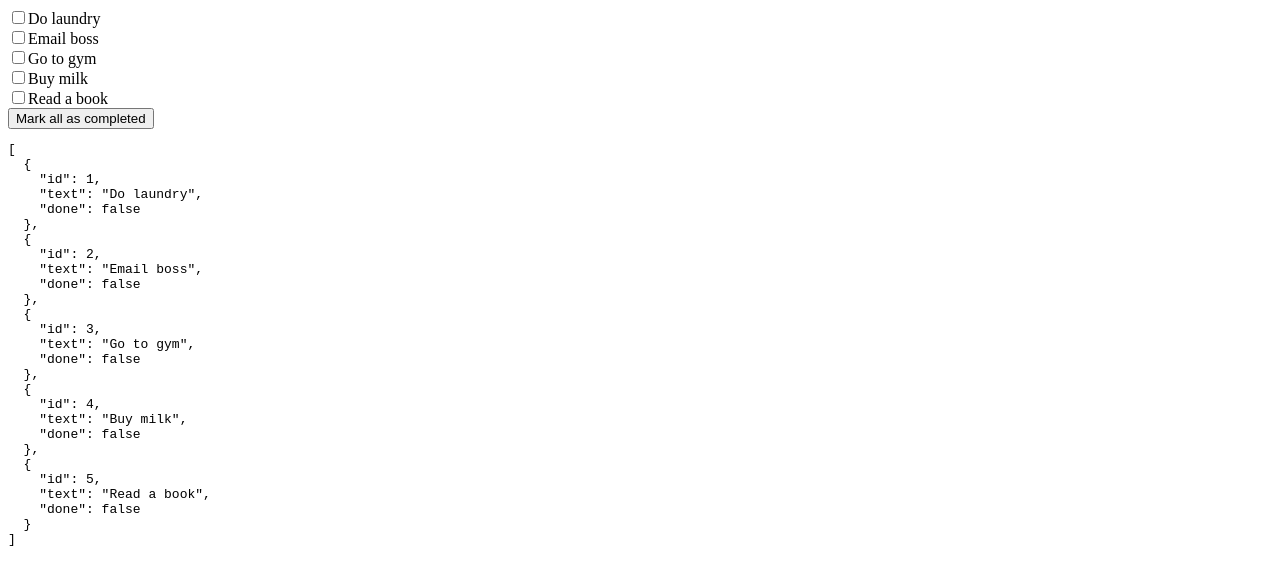
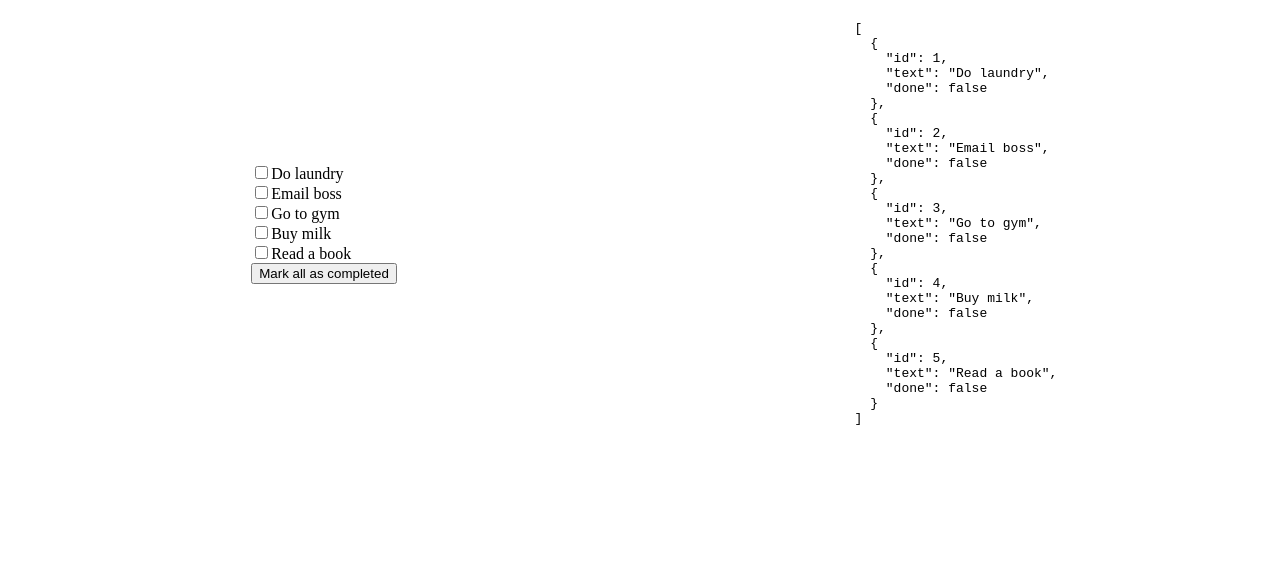
Before and after one commit to hurifajri/kudulis, a React (Create React App) app: page / in a window 1280 px wide. Shown: the top 584 px of the page. Built offline with nearby package versions, Linux system fonts and the light colour scheme.

Commit message:
Add style

```diff
--- a/src/App.tsx
+++ b/src/App.tsx
@@ -99,6 +99,8 @@ const App = function () {
   };
 
   return (
+    <div className="container" style={styles.flexCenter}>
+      <div style={{ ...styles.flexCenter, flex: 1 }}>
         <div>
           {todos.map(todo => (
             <Fragment key={todo.id}>
@@ -112,10 +114,24 @@ const App = function () {
               <br />
             </Fragment>
           ))}
-      <button onClick={() => toggleTodos(todos)}>Mark all as completed</button>
+          <button onClick={() => toggleTodos(todos)}>
+            Mark all as completed
+          </button>
+        </div>
+      </div>
+      <div style={{ ...styles.flexCenter, flex: 1 }}>
         <pre>{JSON.stringify(todos, null, 2)}</pre>
+      </div>
     </div>
   );
 };
 
+const styles = {
+  flexCenter: {
+    display: 'flex',
+    justifyContent: 'center',
+    alignItems: 'center',
+  },
+};
+
 export default App;
```
Lines whose indentation alone changed are shown as unchanged.
